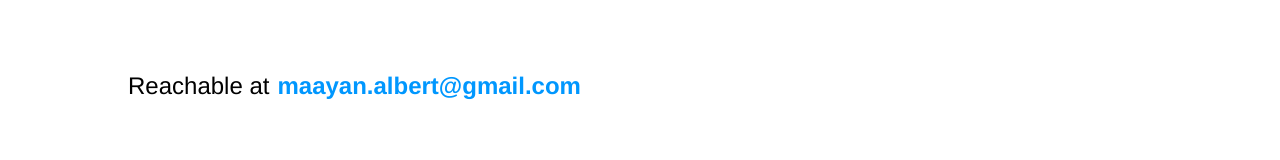
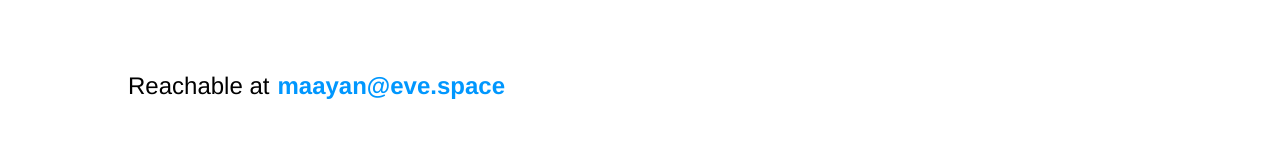
Before and after one commit to maayanalbert/malbert.space, a Next.js app: page /contact in a window 1280 px wide. Shown: the part 314-474 px from the top of the page. Built offline with nearby package versions, Linux system fonts and the light colour scheme.

Commit message:
Update contact.tsx

```diff
--- a/src/pages/contact.tsx
+++ b/src/pages/contact.tsx
@@ -11,8 +11,8 @@ export default function About() {
     [
       {
         first: "Reachable at",
-        second: "maayan.albert@gmail.com",
-        link: "mailto:maayan.albert@gmail.com",
+        second: "maayan@eve.space",
+        link: "mailto:maayan@eve.space",
       },
     ],
   ]
```
